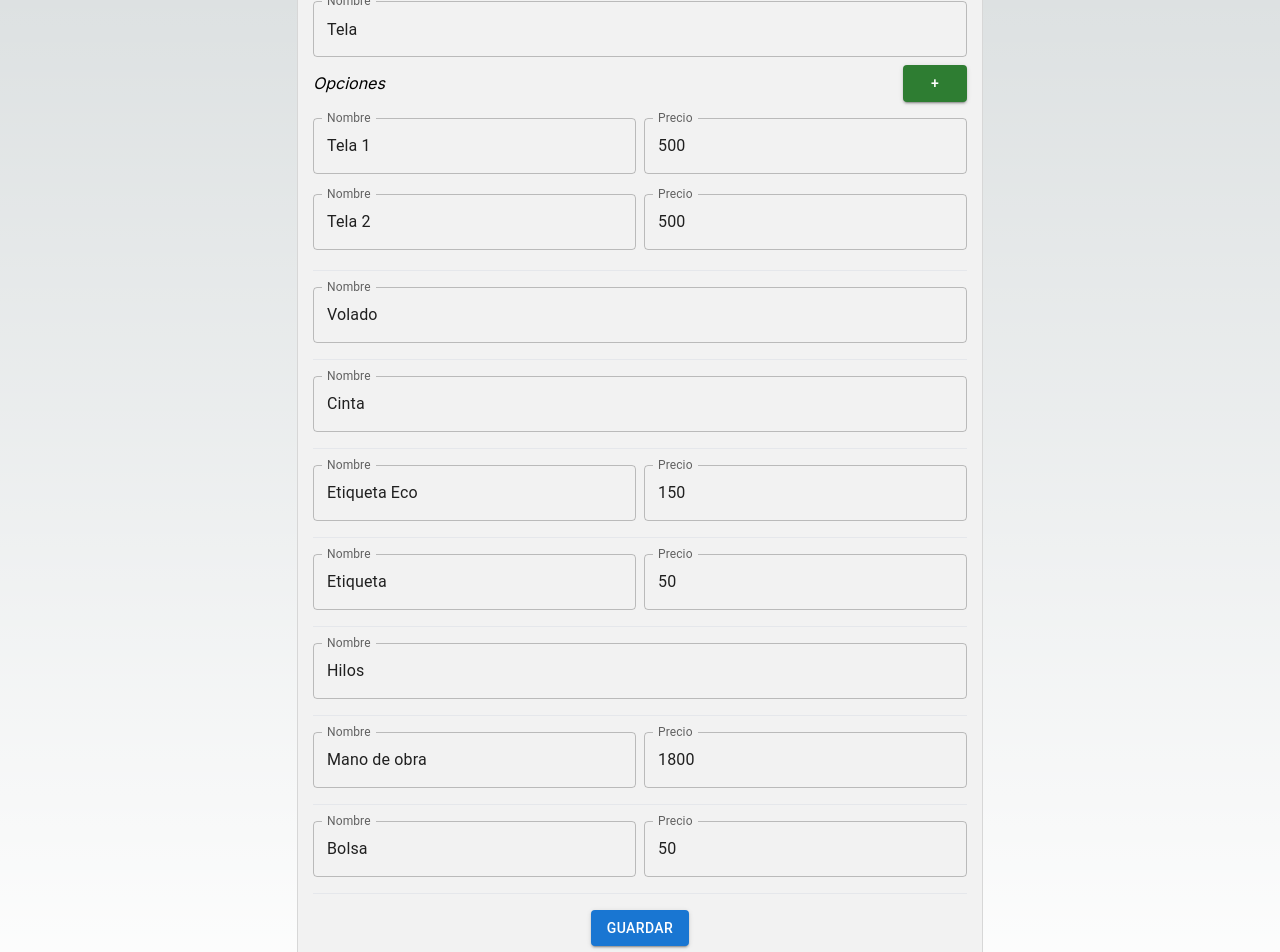
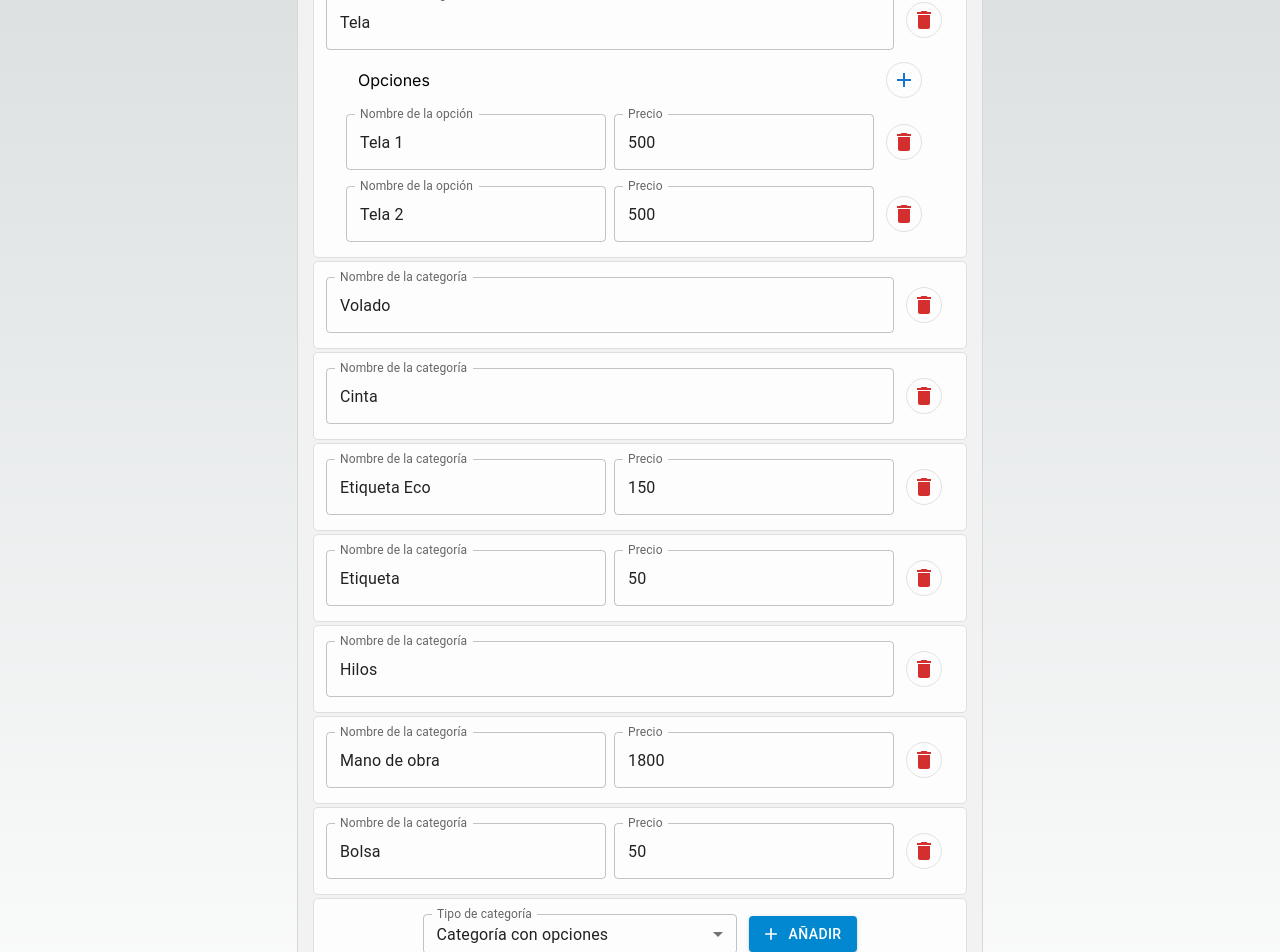
Before and after one commit to DamianBarzola/costos-app, a Next.js app: page /templates in a window 1280 px wide. Shown: the part 220-1172 px from the top of the page. Built offline with nearby package versions, Linux system fonts and the light colour scheme.

Commit message:
add new category and delete categories in templates

```diff
--- a/src/app/globals.css
+++ b/src/app/globals.css
@@ -31,3 +31,14 @@ body {
     text-wrap: balance;
   }
 }
+
+hr {
+  border-color: #afafaf;
+  margin: 0 0.1rem;
+}
+.template-row {
+  background: #fdfdfd;
+  padding: 15px 12px;
+  border-radius: 5px;
+  border: 1px solid #dfdfdf;
+}
--- a/src/app/page.js
+++ b/src/app/page.js
@@ -358,7 +358,7 @@ export default function Home() {
         </div>
       </div>
       <div className="flex justify-center items-center">
-        <Button variant="contained" onClick={handleSave}>
+        <Button variant="contained" onClick={handleSave} size="large">
           Guardar
         </Button>
       </div>
--- a/src/app/pricelist/page.js
+++ b/src/app/pricelist/page.js
@@ -68,7 +68,7 @@ const PriceList = () => {
             onChange={(e) => setSearch(e.target.value)}
             slotProps={{
               input: {
-                startAdornment: (
+                endAdornment: (
                   <InputAdornment position="start">
                     <Search />
                   </InputAdornment>
--- a/src/app/templates/page.js
+++ b/src/app/templates/page.js
@@ -1,7 +1,18 @@
 "use client";
 import { ELEMENT_TYPES } from "@/consts";
-import { Box, Button, TextField } from "@mui/material";
-import React, { useEffect, useState } from "react";
+import { Add, Delete } from "@mui/icons-material";
+import {
+  Box,
+  Button,
+  FormControl,
+  IconButton,
+  InputAdornment,
+  InputLabel,
+  MenuItem,
+  Select,
+  TextField,
+} from "@mui/material";
+import React, { useState } from "react";
 
 let DATA = {
   revenue: 50,
@@ -68,6 +79,7 @@ const Templates = () => {
       ? JSON.parse(localStorage.getItem("templates"))
       : []
   );
+  const [newCategory, setNewCategory] = useState(ELEMENT_TYPES.SELECT);
   const handleChangeRevenue = (e) => {
     setTemplate({ ...template, revenue: e.target.value });
   };
@@ -114,6 +126,50 @@ const Templates = () => {
     localStorage.setItem("templates", JSON.stringify([...templates, template]));
     setTemplates([...templates, template]);
   };
+
+  const handleDeleteTemplateField = (index, optionIndex = -1) => {
+    let _templateItems = [...template.items];
+    if (optionIndex === -1) {
+      _templateItems.splice(index, 1);
+    } else {
+      _templateItems[index].options.splice(optionIndex, 1);
+    }
+    setTemplate({ ...template, items: _templateItems });
+  };
+  const handleAddTemplate = () => {
+    if (!newCategory) {
+      return;
+    }
+    let _templateItems = [...template.items];
+    let category;
+    if (newCategory === ELEMENT_TYPES.SELECT) {
+      category = {
+        id: _templateItems.length + 1,
+        label: "",
+        type: ELEMENT_TYPES.SELECT,
+        options: [{ id: 1, label: "", price: 0 }],
+      };
+    }
+    if (newCategory === ELEMENT_TYPES.QUANTITY) {
+      category = {
+        id: _templateItems.length + 1,
+        label: "",
+        type: ELEMENT_TYPES.QUANTITY,
+        price: 1800,
+      };
+      if (newCategory === ELEMENT_TYPES.PRICE) {
+        category = {
+          id: _templateItems.length + 1,
+          label: "",
+          type: ELEMENT_TYPES.PRICE,
+        };
+      }
+
+      _templateItems.push(category);
+      setTemplate({ ...template, items: _templateItems });
+      setNewCategory(ELEMENT_TYPES.SELECT);
+    }
+  };
   return (
     <Box
       component="form"
@@ -122,7 +178,7 @@ const Templates = () => {
       sx={{
         display: "flex",
         flexDirection: "column",
-        gap: 2,
+        gap: "3px",
         width: "100%",
         margin: "0 auto",
         background: "#f2f2f2",
@@ -134,8 +190,7 @@ const Templates = () => {
       <h1 className="text-2xl">
         <b> Plantillas</b>
       </h1>
-      <hr className="mb-3" />
-      <div>
+      <div className="flex w-full template-row">
         <TextField
           id="outlined-multiline-flexible"
           label="Ganancia"
@@ -148,37 +203,58 @@ const Templates = () => {
       {template?.items?.map((item, index) => {
         if (item.type === ELEMENT_TYPES.SELECT) {
           return (
-            <div key={item.id}>
+            <>
+              <div className="flex w-full template-row" key={item.id}>
+                <div className="flex-grow">
+                  <div className="flex w-full">
+                    <div className="flex justify-between gap-x-2 flex-grow">
                       <TextField
                         id="outlined-multiline-flexible"
-                label="Nombre"
+                        label="Nombre de la categoría"
                         value={item.label}
                         onChange={(e) => handleSelectInput(e, index)}
                         fullWidth
-              />
+                      />{" "}
+                    </div>
+                    <div className="w-auto px-3 pt-2">
+                      <IconButton
+                        size="small"
+                        aria-label="add"
+                        className="bordered-button"
+                        onClick={() => handleDeleteTemplateField(index)}
+                        color="error"
+                        style={{ border: "1px solid #e1e1e1" }}
+                      >
+                        <Delete />
+                      </IconButton>
+                    </div>
+                  </div>
+                  <div className="mx-5">
+                    <div className=" flex justify-between items-center mt-3 mb-2 px-3">
+                      <span>Opciones</span>
                       <div>
-                <div className=" flex justify-between items-center mt-2 mb-4">
-                  <i>Opciones</i>
-                  <Button
-                    variant="contained"
-                    color="success"
+                        <IconButton
+                          size="small"
+                          aria-label="add"
+                          className="bordered-button"
                           onClick={() => handleSelectAddOption(index)}
+                          color="primary"
+                          style={{ border: "1px solid #e1e1e1" }}
                         >
-                    +
-                  </Button>
-                </div>{" "}
+                          <Add />
+                        </IconButton>
+                      </div>
+                    </div>
                     {item?.length === 0 ? (
                       <div className="text-center">No hay opciones</div>
                     ) : (
                       item.options?.map((option, optionIndex) => {
                         return (
-                      <div
-                        className="flex justify-between gap-x-2 mb-5"
-                        key={option.id}
-                      >
+                          <div key={option.id} className="flex w-full mt-4">
+                            <div className="flex justify-between gap-x-2 flex-grow">
                               <TextField
                                 id="outlined-multiline-flexible"
-                          label="Nombre"
+                                label="Nombre de la opción"
                                 name="label"
                                 value={option.label}
                                 onChange={(e) =>
@@ -198,21 +274,41 @@ const Templates = () => {
                                 fullWidth
                               />
                             </div>
+                            <div className="w-auto px-3 flex items-center justify-center">
+                              <IconButton
+                                size="small"
+                                aria-label="add"
+                                className="bordered-button"
+                                onClick={() =>
+                                  handleDeleteTemplateField(index, optionIndex)
+                                }
+                                color="error"
+                                style={{ border: "1px solid #e1e1e1" }}
+                              >
+                                <Delete />
+                              </IconButton>
+                            </div>
+                          </div>
                         );
                       })
                     )}
                   </div>
-              <hr />
                 </div>
+              </div>
+            </>
           );
         }
         if (item.type === ELEMENT_TYPES.QUANTITY) {
           return (
             <>
-              <div className="flex justify-between gap-x-2" key={item.id}>
+              <div className="flex w-full template-row">
+                <div
+                  className="flex justify-between gap-x-2 flex-grow"
+                  key={item.id}
+                >
                   <TextField
                     id="outlined-multiline-flexible"
-                  label="Nombre"
+                    label="Nombre de la categoría"
                     name="label"
                     value={item.label}
                     onChange={(e) => handleQuantityInput(e, index)}
@@ -228,31 +324,96 @@ const Templates = () => {
                     fullWidth
                   />
                 </div>
-              <hr />
+                <div className="flex justify-center items-center w-auto px-3">
+                  <IconButton
+                    size="small"
+                    aria-label="add"
+                    className="bordered-button"
+                    onClick={() => handleDeleteTemplateField(index)}
+                    color="error"
+                    style={{ border: "1px solid #e1e1e1" }}
+                  >
+                    <Delete />
+                  </IconButton>
+                </div>
+              </div>
             </>
           );
         }
         if (item.type === ELEMENT_TYPES.PRICE) {
           return (
             <>
-              <div className="flex justify-between gap-x-2" key={item.id}>
+              <div className="flex w-full template-row">
+                <div
+                  className="flex justify-between gap-x-2 flex-grow"
+                  key={item.id}
+                >
                   <TextField
                     id="outlined-multiline-flexible"
-                  label="Nombre"
+                    label="Nombre de la categoría"
                     value={item.label}
                     name="label"
                     onChange={(e) => handlePriceInput(e, index)}
                     fullWidth
                   />
                 </div>
-              <hr />
+                <div className="flex justify-center items-center w-auto px-3">
+                  <IconButton
+                    size="small"
+                    aria-label="add"
+                    className="bordered-button"
+                    onClick={() => handleDeleteTemplateField(index)}
+                    color="error"
+                    style={{ border: "1px solid #e1e1e1" }}
+                  >
+                    <Delete />
+                  </IconButton>
+                </div>
+              </div>
             </>
           );
         }
       })}
+      <div className="flex w-full template-row justify-center items-center gap-x-3">
+        <FormControl
+          style={{
+            width: "50%",
+          }}
+        >
+          <InputLabel id="demo-simple-select-label">
+            Tipo de categoría
+          </InputLabel>
+          <Select
+            labelId="demo-simple-select-label"
+            id="demo-simple-select"
+            label="Tipo de categoría"
+            onChange={(e) => setNewCategory(e.target.value)}
+            value={newCategory}
+            size="small"
+          >
+            <MenuItem value={ELEMENT_TYPES.SELECT}>
+              Categoría con opciones
+            </MenuItem>
+            <MenuItem value={ELEMENT_TYPES.QUANTITY}>
+              Categoría a partir de cantidad
+            </MenuItem>
+            <MenuItem value={ELEMENT_TYPES.PRICE}>
+              Categorías a partir de precio
+            </MenuItem>
+          </Select>
+        </FormControl>
 
-      <div className="text-center">
-        <Button variant="contained" onClick={handleSaveTemplate}>
+        <Button
+          variant="contained"
+          color="info"
+          startIcon={<Add />}
+          onClick={() => handleAddTemplate()}
+        >
+          Añadir
+        </Button>
+      </div>
+      <div className="text-center my-5">
+        <Button variant="contained" onClick={handleSaveTemplate} size="large">
           Guardar
         </Button>
       </div>
```
Also changed, not shown: src/components/Navigator.jsx (+29 -17 lines). Lines whose indentation alone changed are shown as unchanged.
